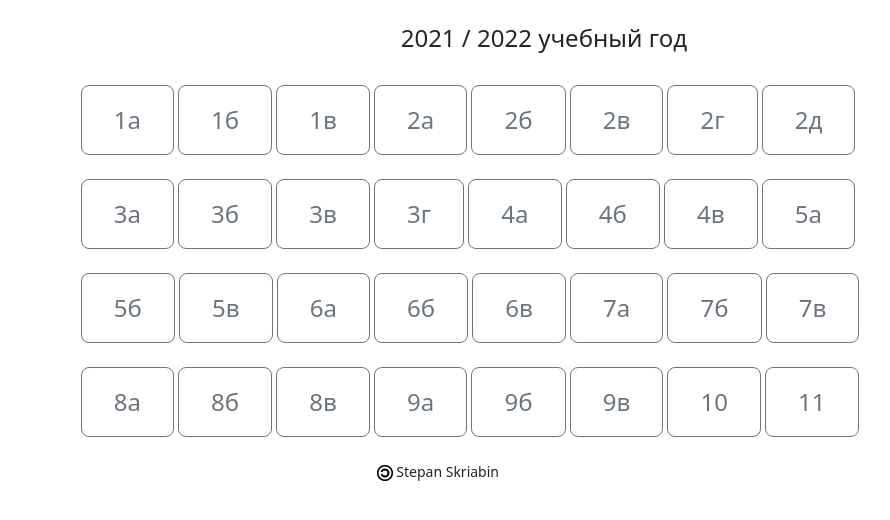
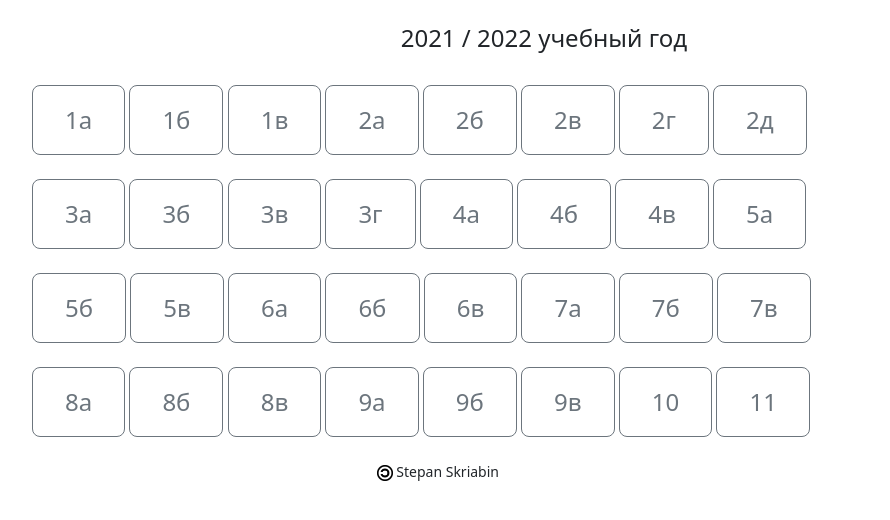
Before and after one commit to stepanskryabin/parsing-dnevnik-ru, a Flask app: page / in a window 1280 px wide. Shown: the top 520 px of the page, without its empty margins (62-952 px from the left). Run offline with Flask 2, Linux system fonts and the light colour scheme; parts of the project's set-up code (start-up, migrations or seed data) failed here and were passed over; some libraries are stand-ins or nearby versions.

Commit message:
fix(html): fixed minor changes

```diff
--- a/templates/base.html
+++ b/templates/base.html
@@ -33,15 +33,15 @@
             </div>
         </div>
         <div class="row justify-content-center" id="content">
-            <div class="col">
+            <div class="col-xl-1">
             </div>
-            <div class="col-xl-10">
+            <div class="col-xl-12">
                 <div class="container">
                 {% block content %}
                 {% endblock %}
                 </div>
             </div>
-            <div class="col">
+            <div class="col-xl-1">
             </div>
         </div>
         <div class="row justify-content-center" id="footer">
--- a/templates/index.html
+++ b/templates/index.html
@@ -1,7 +1,9 @@
 {% extends "base.html" %}
+
 {% block title %}
   <h4> {{ years }} учебный год</h4>
 {% endblock %}
+
 {% block content %}
   {% for _class in classes %}
     {% if loop.index == 9 %}
@@ -17,6 +19,7 @@
     <a href="/schedules/{{_class}}-1"><button type="{{_class}}-1" class="btn btn-outline-secondary btn-lg">{{_class}}</button></a>
   {% endfor %}
 {% endblock %}
+
 {% block footer %}
   <br>
   <p class="small"><img src={{ url_for("static", filename="img/copyleft.png")}} alt="Copyleft" height=16 weight=16> Stepan Skriabin </p>
```
